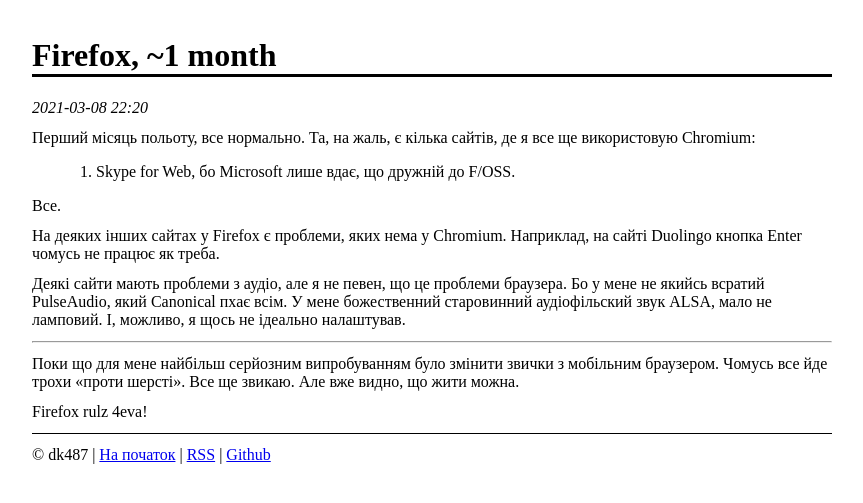
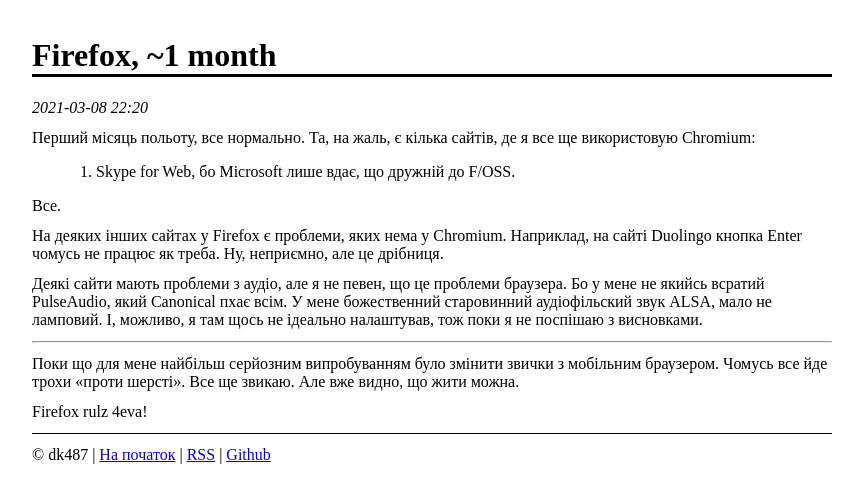
Before and after one commit to dk487/test.de.co.ua, a Jekyll site: the page built from _posts/2021-03-09-firefox-one-month.markdown, in a window 1280 px wide. Shown: the top 503 px of the page, without its empty margins (208-1071 px from the left). Built offline with Jekyll 4.4.1, drawn with Linux system fonts in a browser that asks for light colours.

Commit message:
Updated Firefox One Month

```diff
--- a/_posts/2021-03-09-firefox-one-month.markdown
+++ b/_posts/2021-03-09-firefox-one-month.markdown
@@ -9,9 +9,9 @@
 
 Все.
 
-На деяких інших сайтах у Firefox є проблеми, яких нема у Chromium. Наприклад, на сайті Duolingo кнопка Enter чомусь не працює як треба.
+На деяких інших сайтах у Firefox є проблеми, яких нема у Chromium. Наприклад, на сайті Duolingo кнопка Enter чомусь не працює як треба. Ну, неприємно, але це дрібниця.
 
-Деякі сайти мають проблеми з аудіо, але я не певен, що це проблеми браузера. Бо у мене не якийсь всратий PulseAudio, який Canonical пхає всім. У мене божественний старовинний аудіофільский звук ALSA, мало не ламповий. І, можливо, я щось не ідеально налаштував.
+Деякі сайти мають проблеми з аудіо, але я не певен, що це проблеми браузера. Бо у мене не якийсь всратий PulseAudio, який Canonical пхає всім. У мене божественний старовинний аудіофільский звук ALSA, мало не ламповий. І, можливо, я там щось не ідеально налаштував, тож поки я не поспішаю з висновками.
 
 ---
 
```
